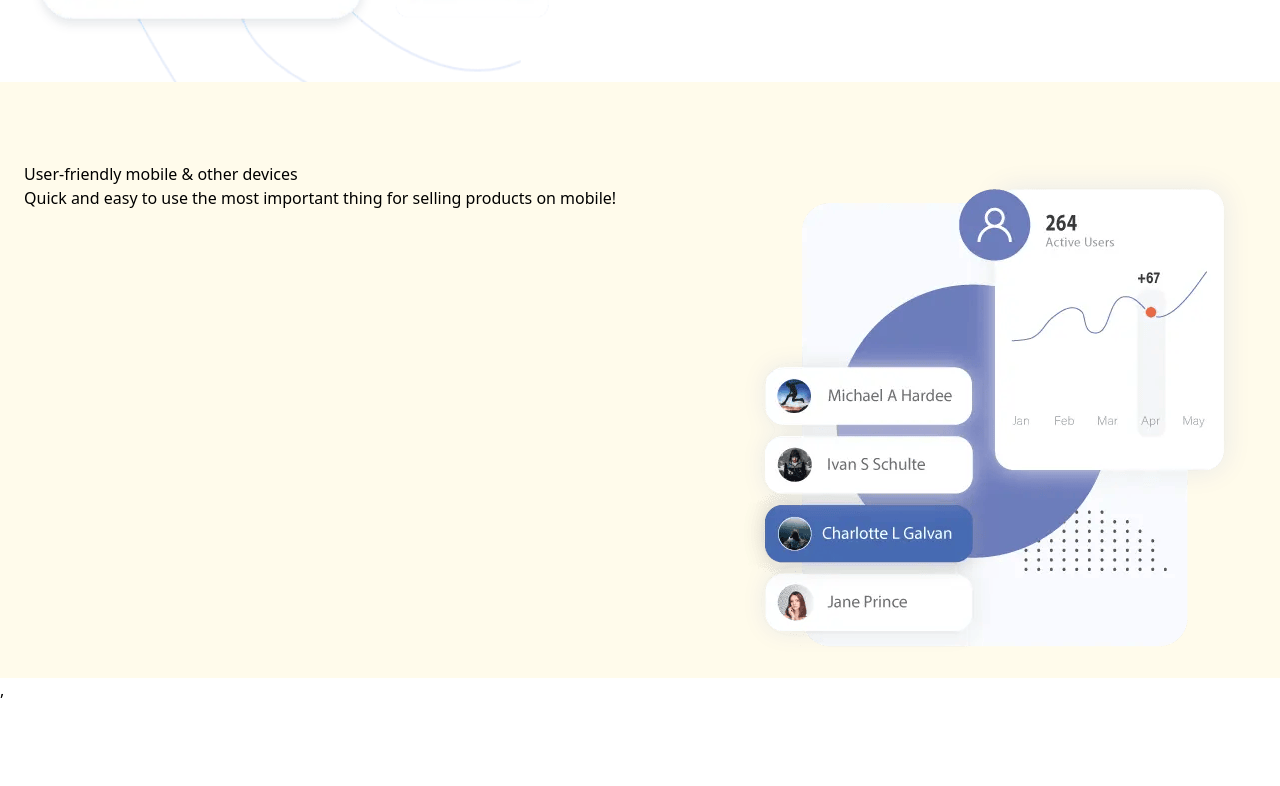
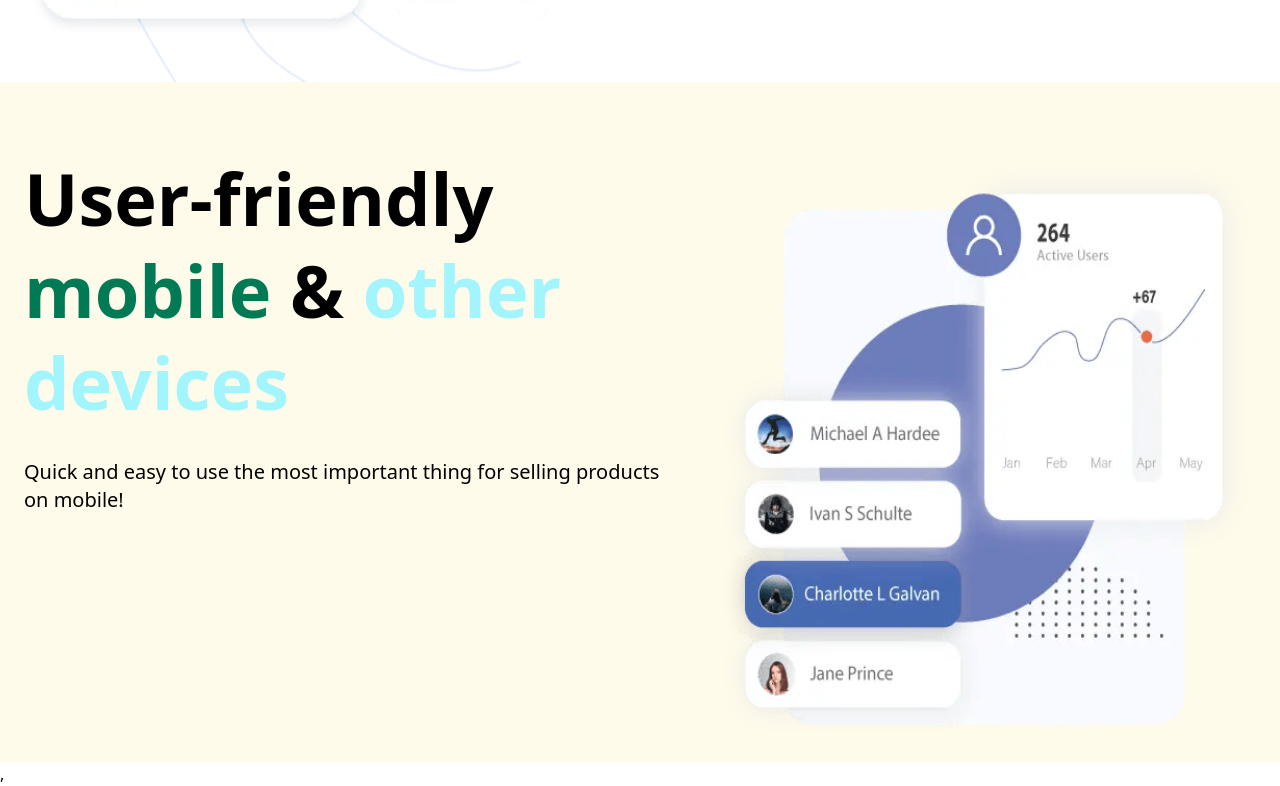
Before and after one commit to zahangir1989/react-ecomerce, a React app: page / in a window 1280 px wide. Shown: the part 2572-3358 px from the top of the page. Before the commit the page ends 3274 px from the top, so only its background shows below. Built offline with nearby package versions, Linux system fonts and the light colour scheme; the HTML template or start-up script is replaced by a standard one.

Commit message:
some work in anothersection2 is done

```diff
--- a/src/AnotherSections2/AnotherSections2.jsx
+++ b/src/AnotherSections2/AnotherSections2.jsx
@@ -1,16 +1,23 @@
-import image2 from '/stats.png'
+
+import image2 from '/stats.png';
 
 
 const AnotherSections2 = () => {
     return (
      <section className='pt-20 bg-amber-50'>
-       <div className='container mx-auto flex flex-col md:flex-row justify-between px-6'>
+       <div className='container mx-auto gap-10 flex flex-col md:flex-row justify-between px-6'>
         <div>
-           <h2>User-friendly mobile & other devices</h2>
-           <p>Quick and easy to use the most important thing for selling products on mobile!</p>
+           <h2 className='text-7xl font-bold'>User-friendly<br/>
+           <div className='pt-5'>
+             <span className='text-emerald-700  pt-20'>mobile</span> & <span className='text-cyan-200 pt-5'>other<br/>
+             <div className='pt-5'><span>devices</span></div>
+             </span>
+           </div>
+           </h2>
+           <p className='pt-10 text-xl'>Quick and easy to use the most important thing for selling products on mobile!</p>
         </div>
         <div>
-            <img src={image2} alt="" />
+           <img className='w-[600px] h-[600px]' src={image2} alt="" />
 
         </div>
        </div>
```
